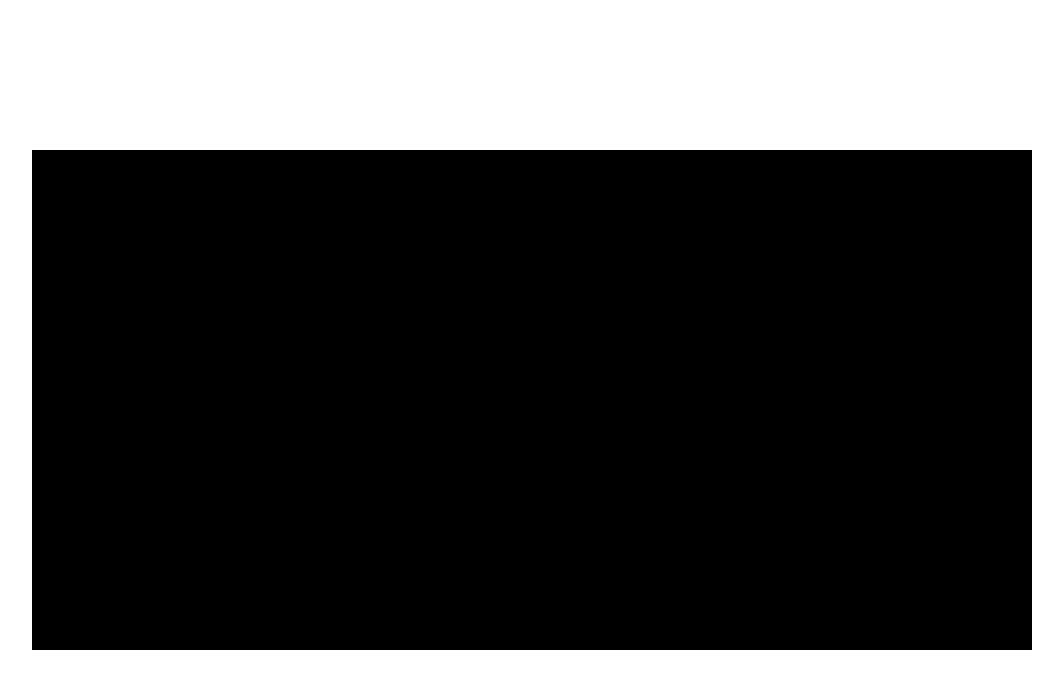
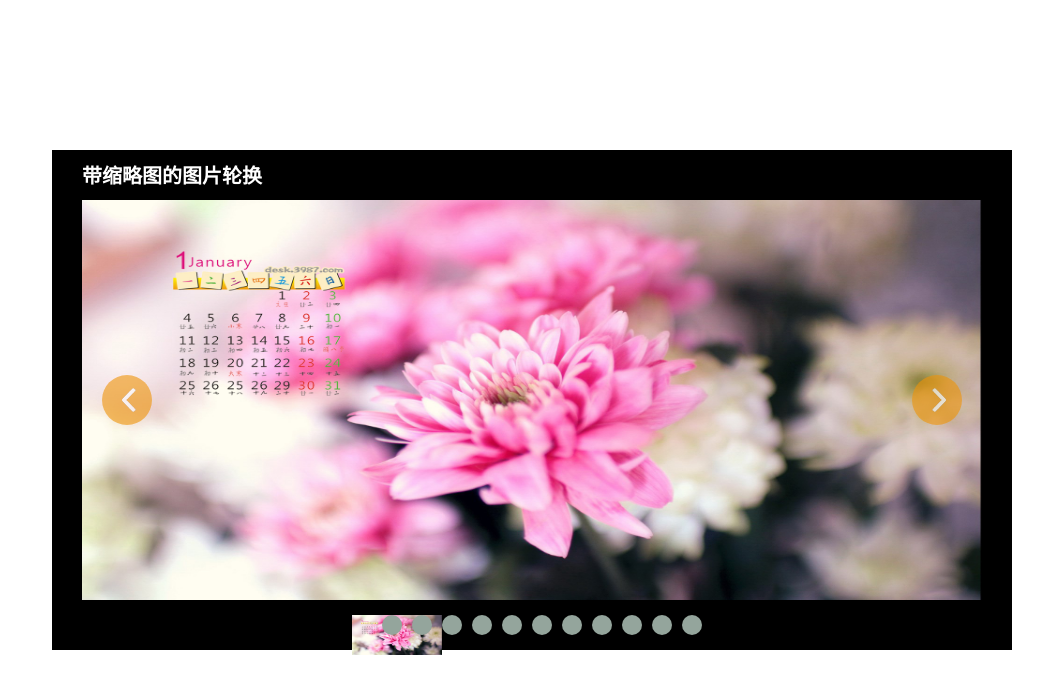
Before and after one commit to PandaJJ5286/MiaovLessons, a plain HTML site: page jsBasic/JS3-2.html in a window 1280 px wide. Shown: the whole page, without its empty margins (108-1171 px from the left). Drawn offline with Linux system fonts and the light colour scheme.

Commit message:
JS3-2(2)

```diff
--- a/jsBasic/JS3-2.html
+++ b/jsBasic/JS3-2.html
@@ -4,12 +4,44 @@
 	<meta charset="UTF-8">
 	<title>JS3-2 带缩略图的图片切换效果</title>
 	<style type="text/css">
-		#container{background: #000;width:1000px;height:500px;position:absolute;top:50%;left:50%;margin-top: -250px;margin-left: -500px;}
+		div,img,span,a,ul,li{margin: 0;padding: 0;font-family: "Microsoft Yahei";}
+		a{text-decoration:none;}
+		li{list-style:none;}
+		#container{background: #000;width:960px;height:500px;position:absolute;top:50%;left:50%;margin-top: -250px;margin-left: -480px;}
+		#container div{color:white;padding-top: 10px;padding-left: 30px;height:20px;font-size:20px;font-weight:bold;}
+		div + img{width:900px;height:400px;margin-left:30px;margin-top: 20px;}
+		a{display: inline-block;}
+		span a{width:50px;height:50px;border-radius: 25px;color:white;font-size:40px;font-weight: bold;line-height: 50px;text-align: center;opacity: 0.6;filter:alpha(opacity=60);cursor:pointer;position: absolute;}
+		span a:hover{opacity: 1;filter:alpha(opacity=100);}
+		.left{background: url(js3-img/3-2/arrow_l.png) #ef9408;left:50px;top:225px;}
+		.right{background: url(js3-img/3-2/arrow_r.png) #ef9408;right:50px;top:225px;}
+		ul{position: absolute;left:300px;top:465px;width:360px;}
+		li{float: left;width:20px;margin-right:10px;}
+		li a{width:20px;height:20px;border-radius: 10px;background: #94a59c;}
+		li a:hover{background: #efbd00;}
+		li a img {width:90px;height:40px;}
 	</style>
 </head>
 <body>
 	<div id="container">
-
+		<div>带缩略图的图片轮换</div>
+		<img src="js3-img/3-2/001.jpg" alt="">
+		<span><a href="JavaScript:;" class="left"></a></span>
+		<span><a href="JavaScript:;" class="right"></a></span>
+		<ul>
+			<li><a href="JavaScript:;"><img src="js3-img/3-2/001.jpg" alt=""></a></li>
+			<li><a href="JavaScript:;"></a></li>
+			<li><a href="JavaScript:;"></a></li>
+			<li><a href="JavaScript:;"></a></li>
+			<li><a href="JavaScript:;"></a></li>
+			<li><a href="JavaScript:;"></a></li>
+			<li><a href="JavaScript:;"></a></li>
+			<li><a href="JavaScript:;"></a></li>
+			<li><a href="JavaScript:;"></a></li>
+			<li><a href="JavaScript:;"></a></li>
+			<li><a href="JavaScript:;"></a></li>
+			<li><a href="JavaScript:;"></a></li>
+		</ul>
 	</div>
 </body>
 </html>
```
Also changed, not shown: jsBasic/js3-img/3-2/arrow_l.png (added), jsBasic/js3-img/3-2/arrow_r.png (added).
